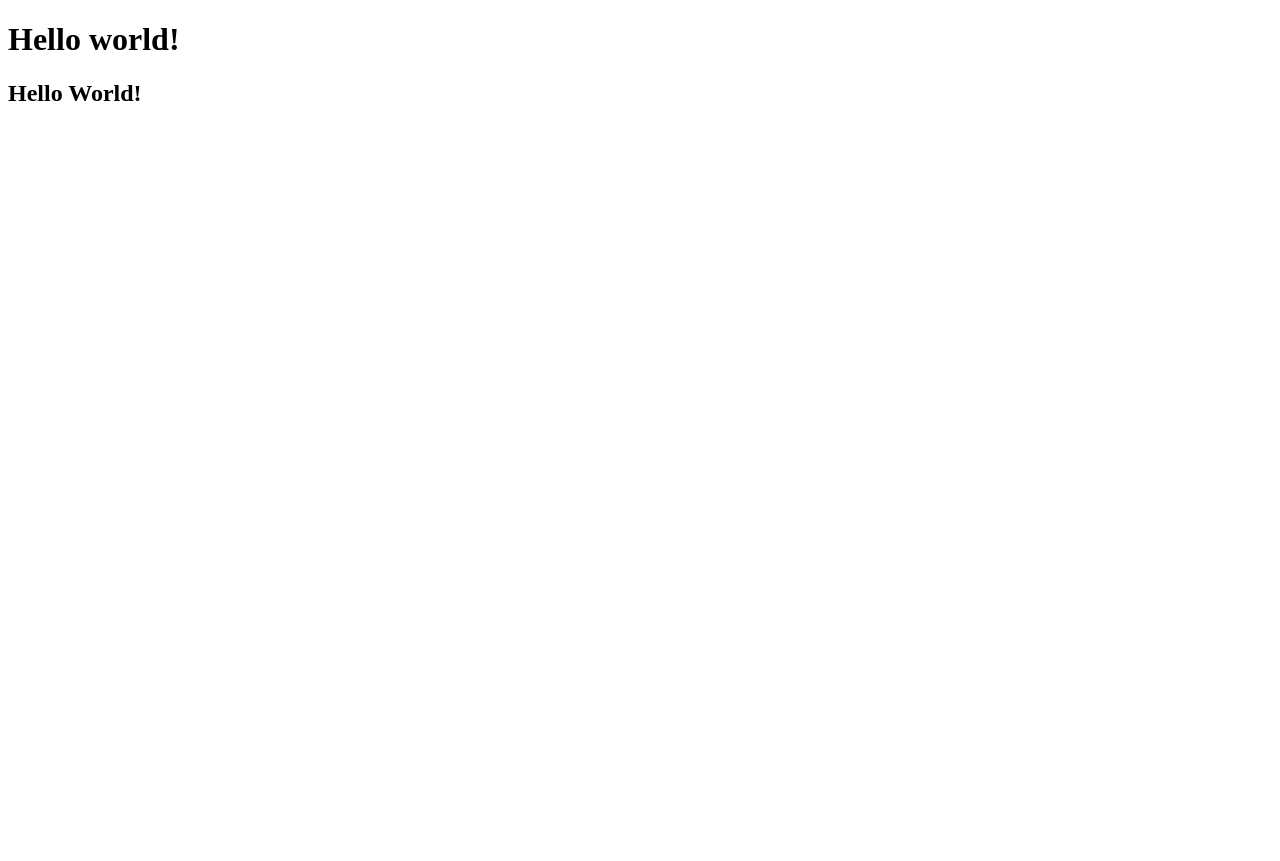
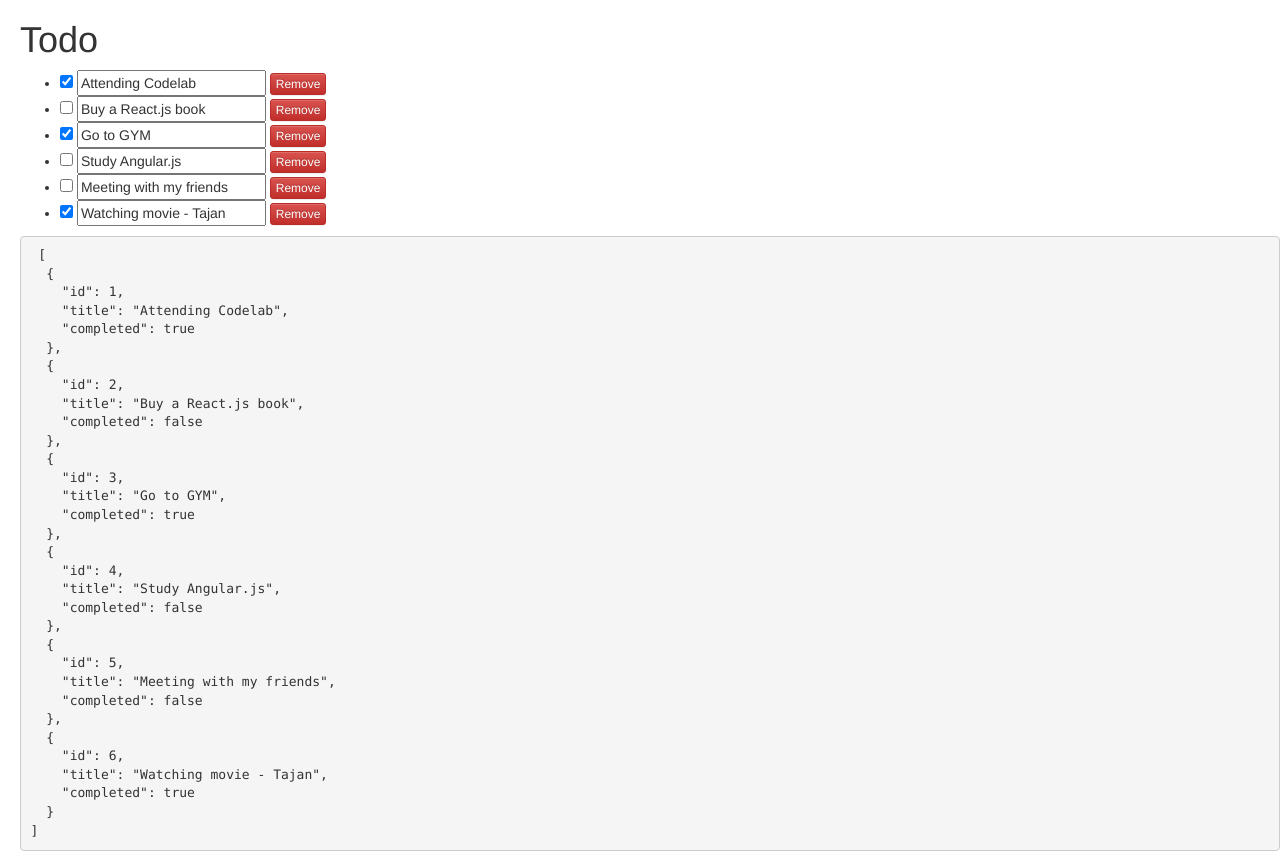
Before and after one commit to Belldoor/todomvc-angular-codelab2, a website: page index.html in a window 1280 px wide. Before the commit the page ends 800 px from the top, so only its background shows below. Drawn offline with nearby package versions, Linux system fonts and the light colour scheme.

Commit message:
add remove function with ng-repeat, model binding

```diff
--- a/index.html
+++ b/index.html
@@ -3,26 +3,41 @@
 <!-- todomvc라는 모듈을 적용하겠다. -->
 <head>
     <meta charset="UTF-8">
-    <title>Title</title>
+    <title>Angular Class</title>
+    <!-- Latest compiled and minified CSS -->
+    <link rel="stylesheet" href="https://maxcdn.bootstrapcdn.com/bootstrap/3.3.6/css/bootstrap.min.css" integrity="sha384-1q8mTJOASx8j1Au+a5WDVnPi2lkFfwwEAa8hDDdjZlpLegxhjVME1fgjWPGmkzs7" crossorigin="anonymous">
+
+    <!-- Optional theme -->
+    <link rel="stylesheet" href="https://maxcdn.bootstrapcdn.com/bootstrap/3.3.6/css/bootstrap-theme.min.css" integrity="sha384-fLW2N01lMqjakBkx3l/M9EahuwpSfeNvV63J5ezn3uZzapT0u7EYsXMjQV+0En5r" crossorigin="anonymous">
+
+    <!-- jQUery -->
+    <script   src="https://code.jquery.com/jquery-2.2.4.min.js"   integrity="sha256-BbhdlvQf/xTY9gja0Dq3HiwQF8LaCRTXxZKRutelT44="   crossorigin="anonymous"></script>
+    <!-- Latest compiled and minified JavaScript -->
+    <script src="https://maxcdn.bootstrapcdn.com/bootstrap/3.3.6/js/bootstrap.min.js" integrity="sha384-0mSbJDEHialfmuBBQP6A4Qrprq5OVfW37PRR3j5ELqxss1yVqOtnepnHVP9aJ7xS" crossorigin="anonymous"></script>
 </head>
 <!-- body부터는 TodomvcCtrl의 영향을 받는다. -->
-<body ng-controller="TodomvcCtrl">
+<body ng-controller="TodomvcCtrl" style="padding-left: 20px;">
+    <h1> Todo </h1>
 
-    <h1>Hello world!</h1>
+    <ul>
+        <li ng-repeat="todo in todos">
+            <div>
+                <input type="checkbox" ng-model="todo.completed">
+                <input type="text" ng-model="todo.title">
+                <button class="btn btn-xs btn-danger" ng-click="remove(todo)">Remove</button>
+            </div>
+        </li>
+    </ul>
 
-    <h2> {{ msg }} </h2>
+    <pre> {{ todos | json }} </pre>
 
     <!-- Angular 로딩 -->
     <script src="node_modules/angular/angular.js"></script>
 
-    <script>
-        angular.module('todomvc', []);
+    <!-- Module 로딩 -->
+    <script src="js/app.js"></script>
 
-        <!-- 컨트롤러 -->
-        angular.module('todomvc')
-                .controller('TodomvcCtrl', function ($scope) {
-                    $scope.msg = 'Hello World!';
-                });
-    </script>
+    <!-- Controller -->
+    <script src="js/controllers/TodomvcCtrl.js"></script>
 </body>
 </html>
--- /dev/null
+++ b/js/app.js
@@ -0,0 +1,5 @@
+/**
+ * Created by belldoor on 2016. 6. 25..
+ */
+<!-- 모듈 -->
+angular.module('todomvc', []);
--- /dev/null
+++ b/js/controllers/TodomvcCtrl.js
@@ -0,0 +1,57 @@
+/**
+ * Created by belldoor on 2016. 6. 25..
+ */
+<!-- 컨트롤러 -->
+angular.module('todomvc')
+    .controller('TodomvcCtrl', function ($scope) {
+
+        $scope.remove = function (todo) {
+            console.log('remove()');
+
+            // find index of todo
+            var findIdx = $scope.todos.findIndex(function (t) {
+               return t.id === todo.id;
+            });
+
+            // remove
+            // -1 : there is no index in this array
+            if (findIdx > -1) {
+                // remove this element in array.
+                $scope.todos.splice(findIdx, 1);
+            }
+        };
+
+        $scope.todos = [
+            {
+                id: 1,
+                title: 'Attending Codelab',
+                completed: true
+            },
+            {
+                id: 2,
+                title: 'Buy a React.js book',
+                completed: false
+            },
+            {
+                id: 3,
+                title: 'Go to GYM',
+                completed: true
+            },
+            {
+                id: 4,
+                title: 'Study Angular.js',
+                completed: false
+            },
+            {
+                id: 5,
+                title: 'Meeting with my friends',
+                completed: false
+            },
+            {
+                id: 6,
+                title: 'Watching movie - Tajan',
+                completed: true
+            }
+        ];
+
+    });
```
